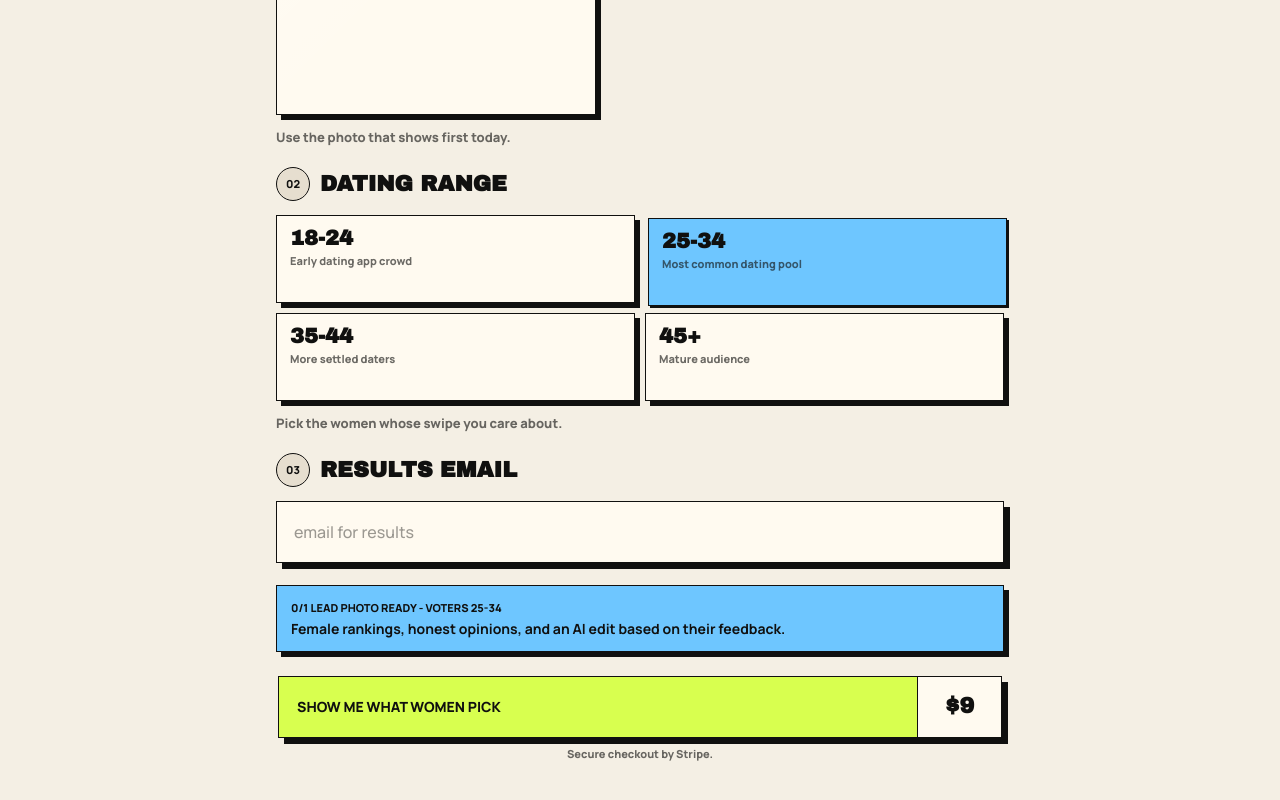
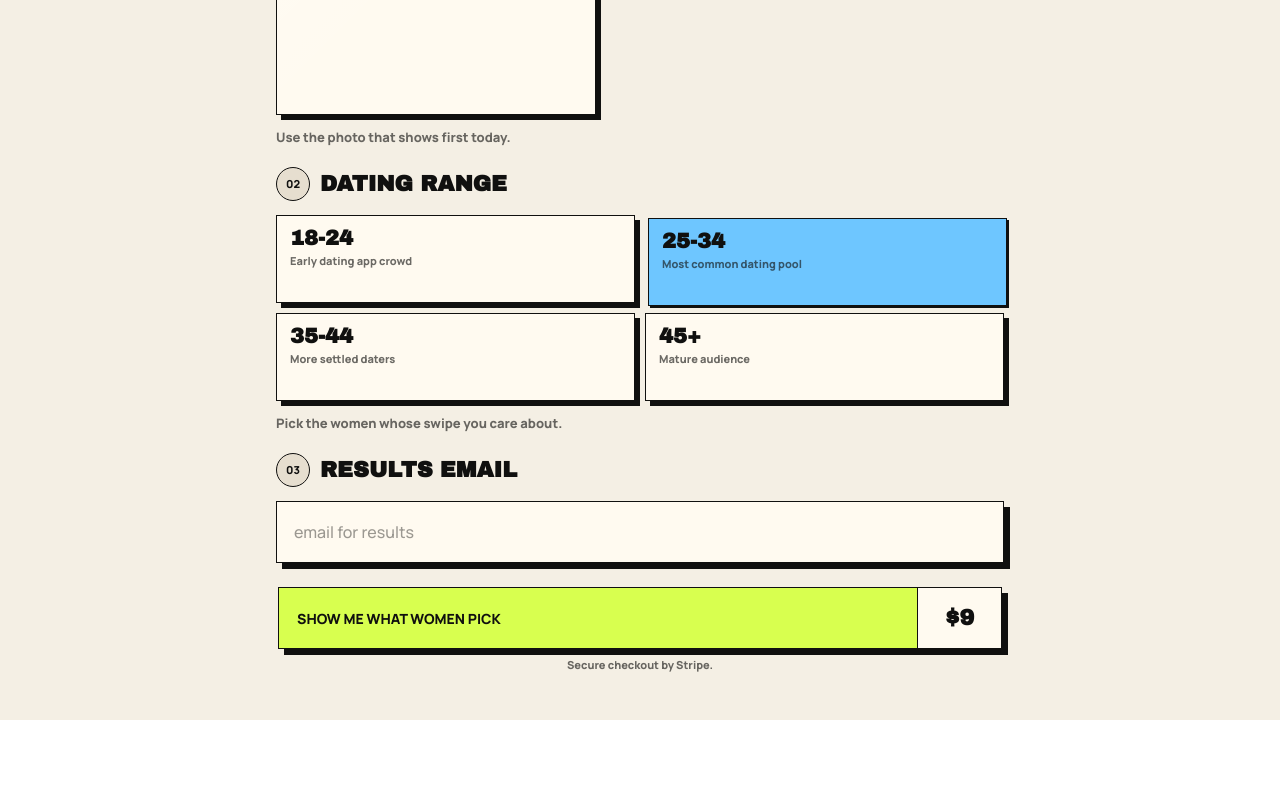
Before and after one commit to dimstefanakis/picmaxx-web, a Next.js app: page /photo-test in a window 1280 px wide. Shown: the part 1978-2778 px from the top of the page. After the commit the page ends 2698 px from the top, so only its background shows below. Built offline with nearby package versions, Linux system fonts and the light colour scheme; no server answers.

Commit message:
Simplify photo test upload form

```diff
--- a/src/app/photo-test/page.tsx
+++ b/src/app/photo-test/page.tsx
@@ -86,8 +86,6 @@ export default function PhotoTestAdPage() {
   const maxPhotos = selectedPackage.maxPhotoCount;
   const visiblePhotos = photos.slice(0, maxPhotos);
   const readyCount = visiblePhotos.filter(Boolean).length;
-  const selectedAgeRange =
-    voterAgeRanges.find((range) => range.value === voterAgeRange) ?? voterAgeRanges[1];
   const comparisonStyle = {
     "--split": `${comparisonSplit}%`,
   } as CSSProperties;
@@ -469,13 +467,6 @@ export default function PhotoTestAdPage() {
           />
         </section>
 
-        <div className={styles.summary}>
-          <span>
-            {readyCount}/{maxPhotos} lead photo ready - voters {selectedAgeRange.label}
-          </span>
-          <strong>{selectedPackage.resultCopy}</strong>
-        </div>
-
         {error ? (
           <p className={styles.error} role="alert">
             {error}
--- a/src/app/photo-test/photo-test.module.css
+++ b/src/app/photo-test/photo-test.module.css
@@ -796,26 +796,6 @@
   background: white;
 }
 
-.summary {
-  display: grid;
-  gap: 4px;
-  padding: 14px;
-  border: 1px solid var(--ink);
-  background: var(--blue);
-  box-shadow: 5px 5px 0 var(--ink);
-}
-
-.summary span {
-  font-size: 11px;
-  font-weight: 950;
-  text-transform: uppercase;
-}
-
-.summary strong {
-  font-size: 14px;
-  line-height: 1.15;
-}
-
 .error {
   margin: 0;
   padding: 12px 14px;
--- a/src/lib/photo-test.ts
+++ b/src/lib/photo-test.ts
@@ -1,6 +1,6 @@
 export const PHOTO_TEST_PRICE_CENTS = 900;
 export const PHOTO_TEST_CURRENCY = "usd";
-export const MAX_PHOTO_BYTES = 12 * 1024 * 1024;
+export const MAX_PHOTO_BYTES = 30 * 1024 * 1024;
 
 export const photoTestPackages = {
   single: {
@@ -141,7 +141,7 @@ export function validatePhotoMeta(file: PhotoUploadMeta) {
   }
 
   if (file.size > MAX_PHOTO_BYTES) {
-    return { ok: false as const, error: "Each photo must be 12 MB or smaller." };
+    return { ok: false as const, error: "Each photo must be 30 MB or smaller." };
   }
 
   return { ok: true as const, contentType };
```
